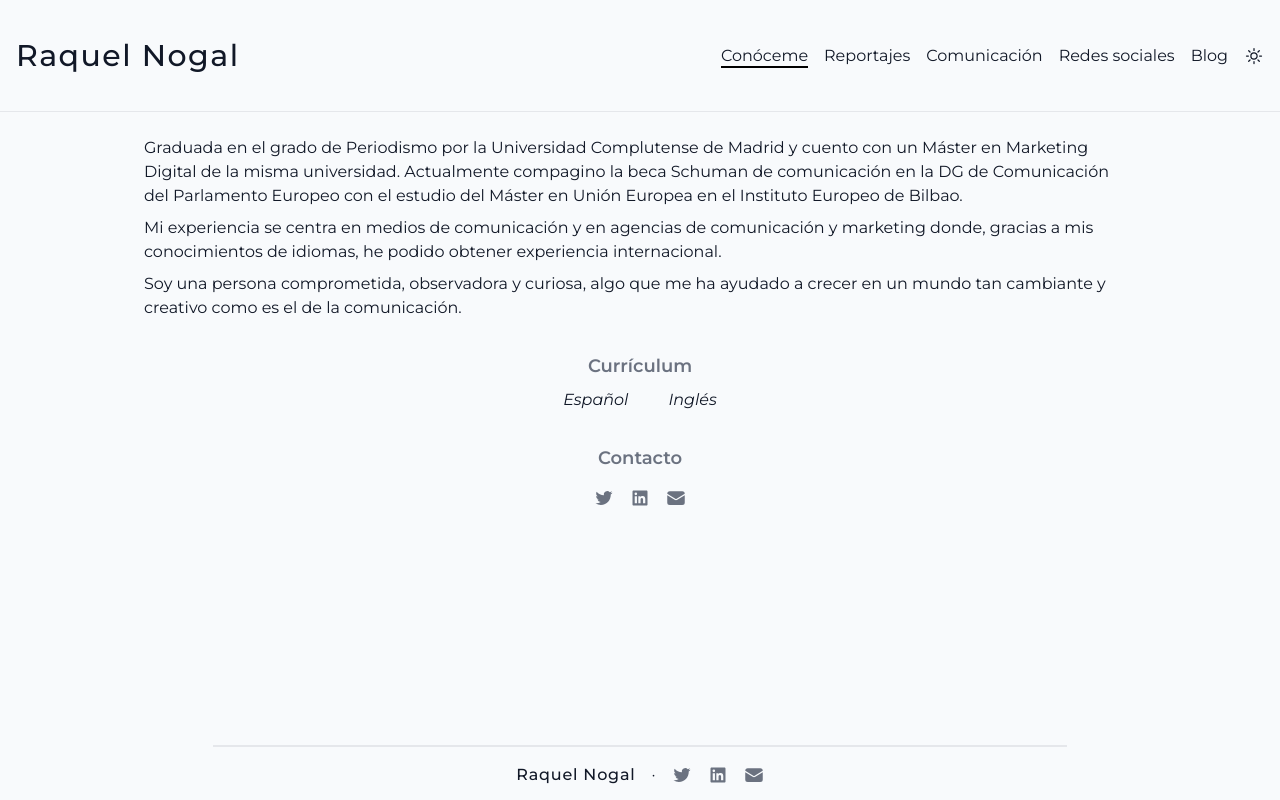
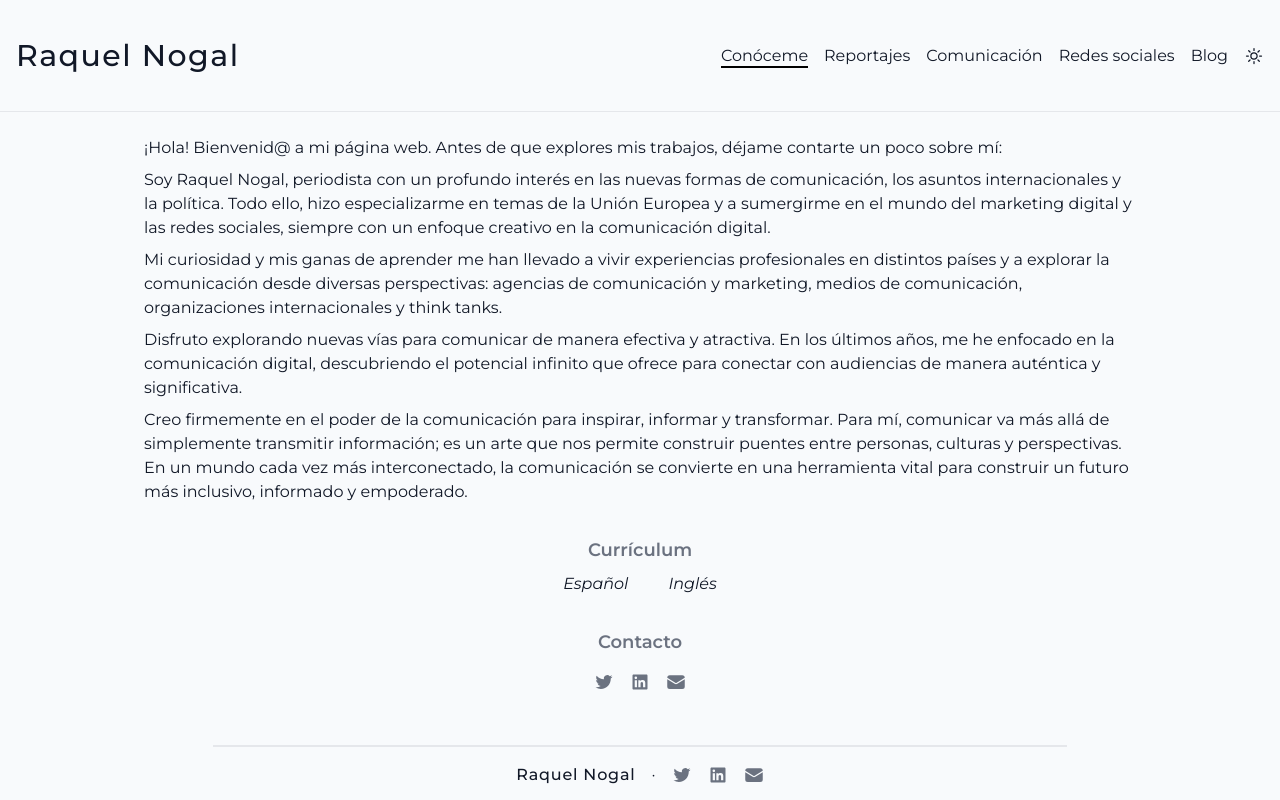
Before and after one commit to huco95/raquel-nogal-next, a Next.js app: page /about in a window 1280 px wide. Built offline with nearby package versions, Linux system fonts and the light colour scheme.

Commit message:
Update about & CVs

```diff
--- a/pages/about.js
+++ b/pages/about.js
@@ -13,21 +13,25 @@ export default function About() {
       <Layout>
         <div>
           <p className="mb-2">
-            Graduada en el grado de Periodismo por la Universidad Complutense de
-            Madrid y cuento con un Máster en Marketing Digital de la misma
-            universidad. Actualmente compagino la beca Schuman de comunicación
-            en la DG de Comunicación del Parlamento Europeo con el estudio del
-            Máster en Unión Europea en el Instituto Europeo de Bilbao.
+            ¡Hola! Bienvenid@ a mi página web. Antes de que explores mis trabajos, déjame contarte un poco sobre mí:
           </p>
           <p className="mb-2">
-            Mi experiencia se centra en medios de comunicación y en agencias de
-            comunicación y marketing donde, gracias a mis conocimientos de
-            idiomas, he podido obtener experiencia internacional.
+            Soy Raquel Nogal, periodista con un profundo interés en las nuevas formas de comunicación, los asuntos internacionales y la política. Todo ello,
+            hizo especializarme en temas de la Unión Europea y a sumergirme en el mundo del marketing digital y las redes sociales, siempre con un enfoque
+            creativo en la comunicación digital.
+          </p>
+          <p className="mb-2">
+            Mi curiosidad y mis ganas de aprender me han llevado a vivir experiencias profesionales en distintos países y a explorar la comunicación desde
+            diversas perspectivas: agencias de comunicación y marketing, medios de comunicación, organizaciones internacionales y think tanks.
+          </p>
+          <p className="mb-2">
+            Disfruto explorando nuevas vías para comunicar de manera efectiva y atractiva. En los últimos años, me he enfocado en la comunicación digital,
+            descubriendo el potencial infinito que ofrece para conectar con audiencias de manera auténtica y significativa.
           </p>
           <p>
-            Soy una persona comprometida, observadora y curiosa, algo que me ha
-            ayudado a crecer en un mundo tan cambiante y creativo como es el de
-            la comunicación.
+            Creo firmemente en el poder de la comunicación para inspirar, informar y transformar. Para mí, comunicar va más allá de simplemente transmitir
+            información; es un arte que nos permite construir puentes entre personas, culturas y perspectivas. En un mundo cada vez más interconectado, la
+            comunicación se convierte en una herramienta vital para construir un futuro más inclusivo, informado y empoderado.
           </p>
         </div>
 
```
Also changed, not shown: 2 other files (tests, documents, lock files or other folders).
